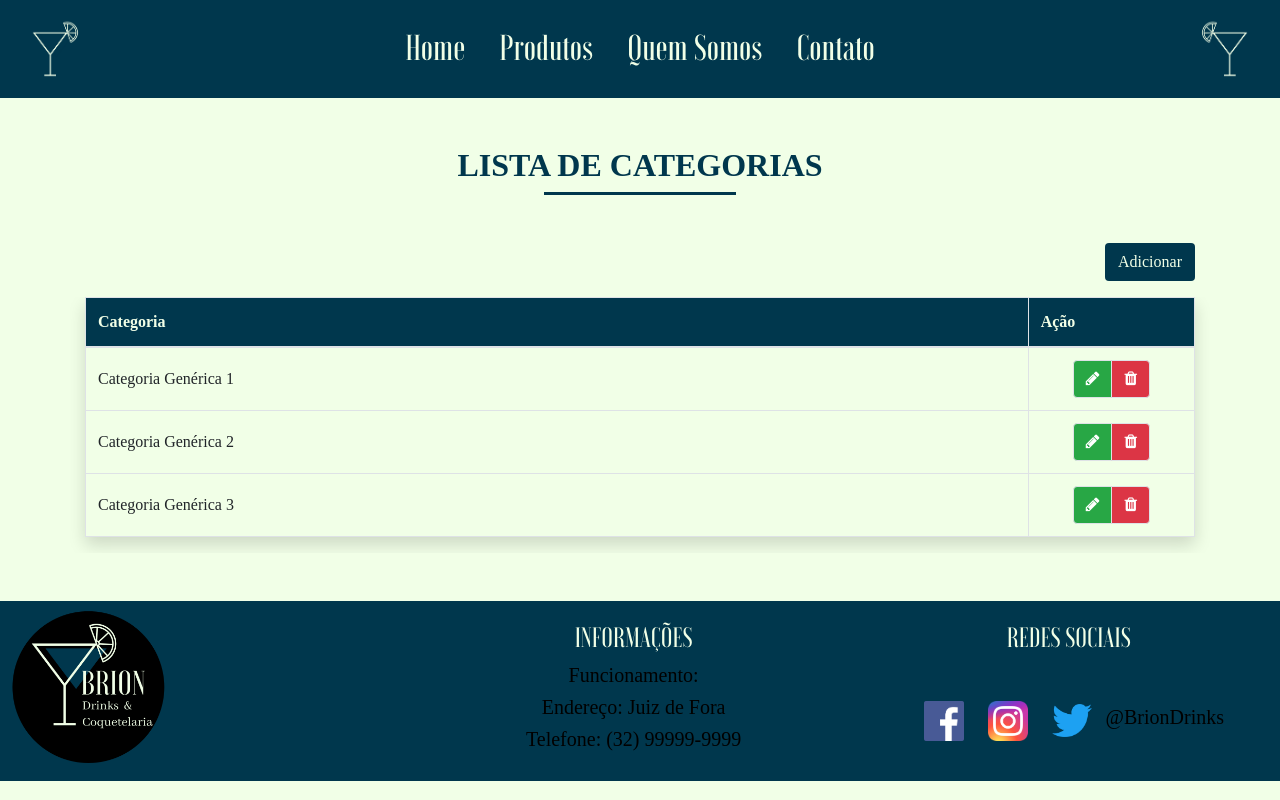
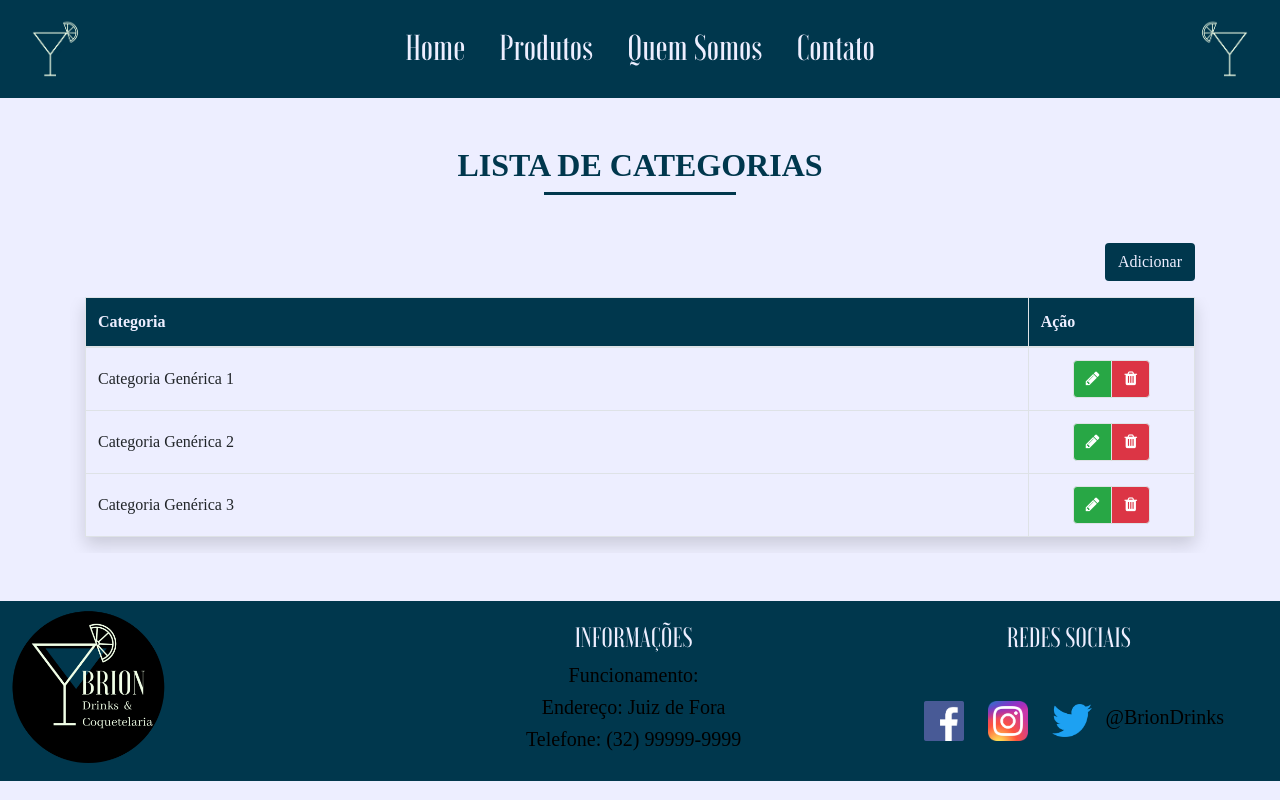
Before and after one commit to Pedro-Brion/Trainee2021.1, a PHP site: page /html/view-adm-categorias.html in a window 1280 px wide. Run offline with PHP 8.4, Linux system fonts and the light colour scheme; some web fonts are replaced.

Commit message:
nova cor branca

```diff
--- a/briondrinks/css/css-categorias.css
+++ b/briondrinks/css/css-categorias.css
@@ -1,5 +1,5 @@
 body {
-    background-color: #f1ffe7;
+    background-color: #edeeff;
     font-family: 'Abhaya Libre', serif;
 }
 
@@ -33,7 +33,7 @@ body {
 
 .cor-botoes{
     background-color:#00374d;
-    color:#f1ffe7;
+    color:#edeeff;
 }
 
 .cor-botoes:hover{
@@ -47,7 +47,7 @@ body {
 
 .titulo-tabela{
     background-color:#00374d;
-    color:#f1ffe7;
+    color:#edeeff;
 }
 
 .larguraCategoria{
--- a/briondrinks/css/navbar_footer.css
+++ b/briondrinks/css/navbar_footer.css
@@ -38,11 +38,11 @@ html, body {
     margin-left: 15px;
     margin-right: 15px;
     vertical-align: center;
-    color: #F1FFE7;
+    color: #edeeff;
 }
 
 .navbar a {
-    color: #F1FFE7;
+    color: #edeeff;
     text-decoration: none;
 }
 
@@ -64,7 +64,7 @@ html, body {
     font-family: 'Voga';
     font-size: 28px;
     text-transform: uppercase;
-    color: #F1FFE7;
+    color: #edeeff;
 }
 
 .footer h2 {
```
